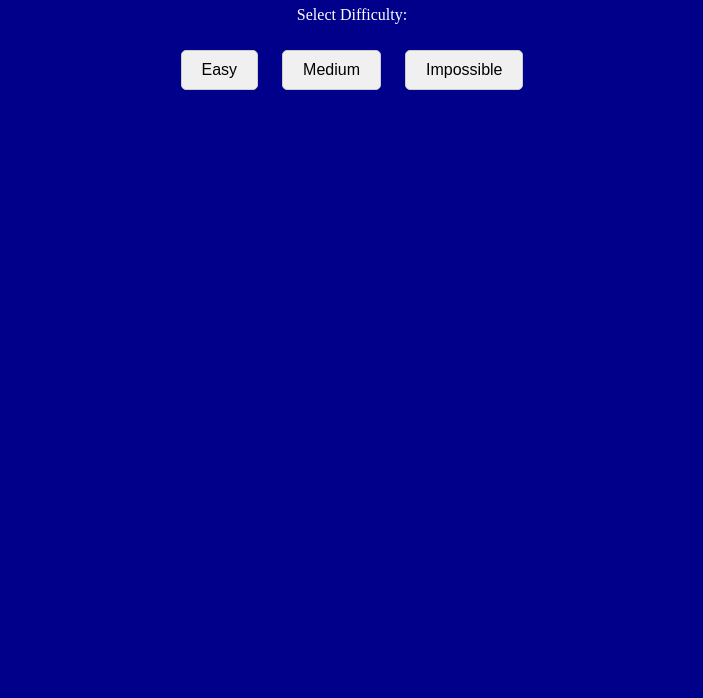
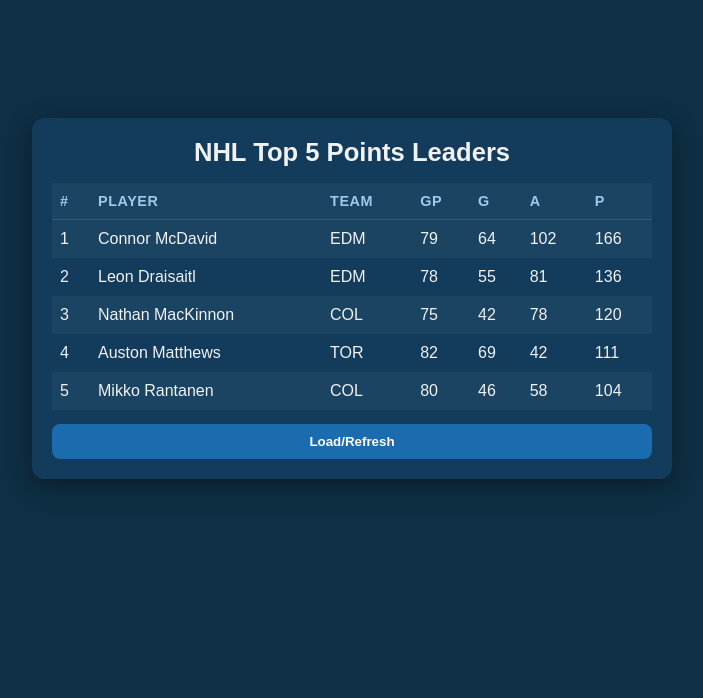
Before and after one commit to cgoldstein27-maker/AIStudy_ColbyG, a website built with Vite: page index.html in a window 1280 px wide. Shown: the part 102-800 px from the top of the page, without its empty margins (288-991 px from the left). Built offline with nearby package versions, Linux system fonts and the light colour scheme.

Commit message:
Update NHL top-5 scoring leaders page

```diff
--- a/index.html
+++ b/index.html
@@ -1,27 +1,111 @@
-<!doctype html>
+<!DOCTYPE html>
 <html lang="en">
 <head>
   <meta charset="UTF-8" />
   <meta name="viewport" content="width=device-width, initial-scale=1.0" />
-    <title>Colby's Connections</title>
-    <link rel="stylesheet" href="src/style.css">
+  <title>NHL Top 5 Scoring Leaders</title>
+  <style>
+    body {
+      margin: 0;
+      font-family: Arial, Helvetica, sans-serif;
+      background: #0e2f44;
+      color: #f1f2f3;
+      min-height: 100vh;
+      display: flex;
+      align-items: center;
+      justify-content: center;
+    }
+    .card {
+      width: min(95vw, 600px);
+      background: #123b5c;
+      box-shadow: 0 8px 24px rgba(0, 0, 0, 0.35);
+      border-radius: 12px;
+      padding: 20px;
+    }
+    h1 {
+      margin: 0 0 16px;
+      font-size: 1.6rem;
+      text-align: center;
+    }
+    table {
+      width: 100%;
+      border-collapse: collapse;
+    }
+    th, td {
+      text-align: left;
+      padding: 10px 8px;
+    }
+    th {
+      font-size: 0.9rem;
+      text-transform: uppercase;
+      letter-spacing: 0.04em;
+      color: #9fc8eb;
+      border-bottom: 1px solid #2d5979;
+    }
+    tr:nth-child(odd) { background: rgba(255,255,255,0.04); }
+    .refresh {
+      margin-top: 14px;
+      display: block;
+      width: 100%;
+      padding: 10px;
+      border: 0;
+      border-radius: 8px;
+      cursor: pointer;
+      background: #1b6baf;
+      color: white;
+      font-weight: 700;
+    }
+    .refresh:hover { background: #2683ff; }
+  </style>
 </head>
 <body>
-    <div id="start-screen">
-      <h1>Colby's Connections</h1>
-      <p>Select Difficulty:</p>
-      <button id="easy">Easy</button>
-      <button id="medium">Medium</button>
-      <button id="impossible">Impossible</button>
+  <div class="card">
+    <h1>NHL Top 5 Points Leaders</h1>
+    <table>
+      <thead>
+        <tr>
+          <th>#</th>
+          <th>Player</th>
+          <th>Team</th>
+          <th>GP</th>
+          <th>G</th>
+          <th>A</th>
+          <th>P</th>
+        </tr>
+      </thead>
+      <tbody id="leaders"></tbody>
+    </table>
+    <button class="refresh" onclick="loadLeaders()">Load/Refresh</button>
   </div>
-    <div id="app" style="display: none;">
-      <div>
-        <h1>Colby's Connections</h1>
-        <div id="game-board"></div>
-        <button id="submit">Submit</button>
-        <div id="message"></div>
-      </div>
-    </div>
-    <script src="src/main.js"></script>
+
+  <script>
+    const sampleLeaders = [
+      {rank:1, name:"Connor McDavid", team:"EDM", gp:79, g:64, a:102, p:166},
+      {rank:2, name:"Leon Draisaitl", team:"EDM", gp:78, g:55, a:81, p:136},
+      {rank:3, name:"Nathan MacKinnon", team:"COL", gp:75, g:42, a:78, p:120},
+      {rank:4, name:"Auston Matthews", team:"TOR", gp:82, g:69, a:42, p:111},
+      {rank:5, name:"Mikko Rantanen", team:"COL", gp:80, g:46, a:58, p:104}
+    ];
+
+    function loadLeaders() {
+      const tbody = document.getElementById('leaders');
+      tbody.innerHTML = '';
+      for (const player of sampleLeaders) {
+        const row = document.createElement('tr');
+        row.innerHTML = `
+          <td>${player.rank}</td>
+          <td>${player.name}</td>
+          <td>${player.team}</td>
+          <td>${player.gp}</td>
+          <td>${player.g}</td>
+          <td>${player.a}</td>
+          <td>${player.p}</td>
+        `;
+        tbody.appendChild(row);
+      }
+    }
+
+    loadLeaders();
+  </script>
 </body>
 </html>
```
Lines whose indentation alone changed are shown as unchanged.
